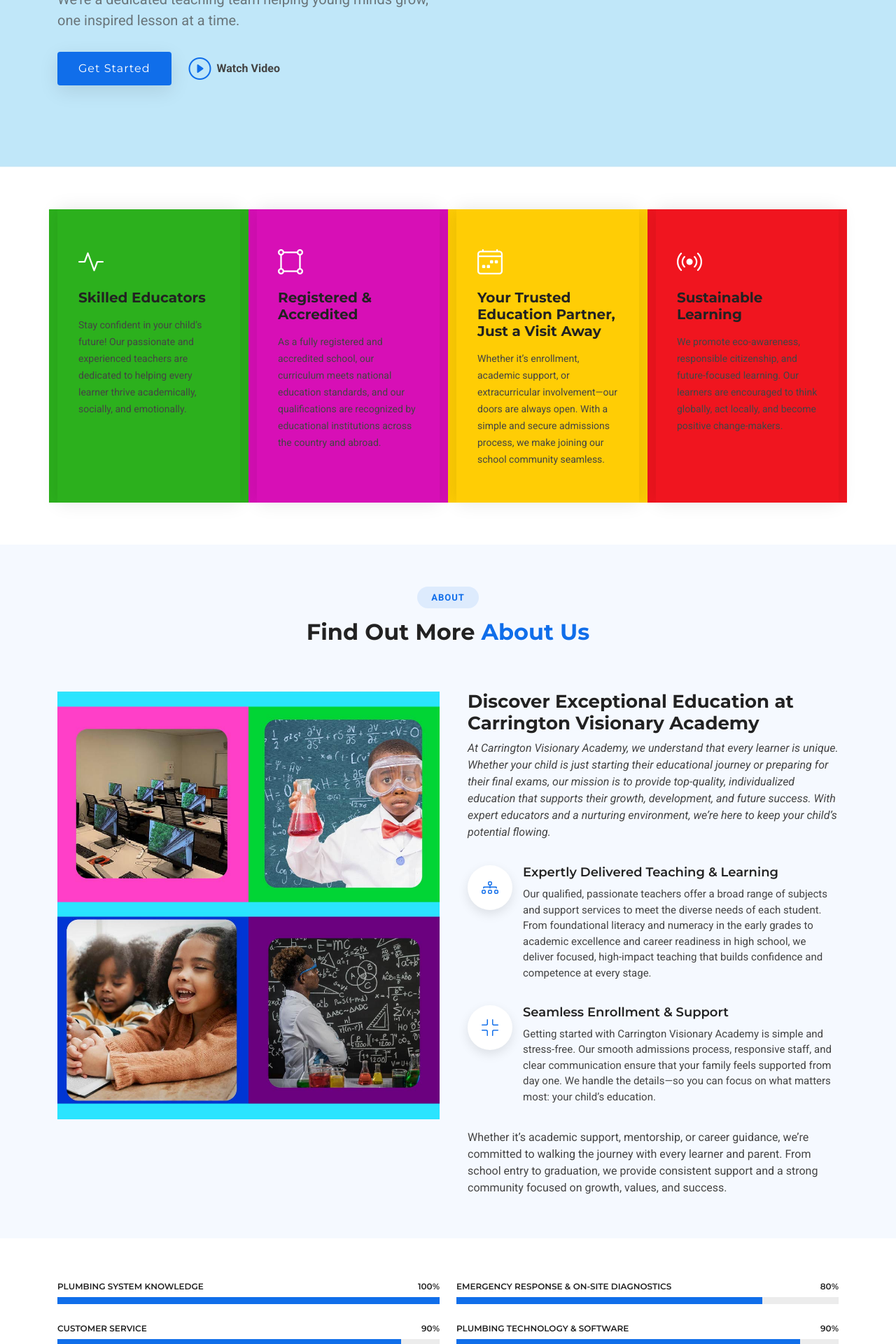
After one commit to Carrington-dev/carrington-visionary-academy, a Flask app: page /our-principles in a window 1280 px wide. The commit adds this page. Shown: the part 480-2400 px from the top of the page at 70% size. Run offline with Flask 3, Linux system fonts and the light colour scheme; some libraries are stand-ins or nearby versions.

Commit message:
Added principles views
Co-Authored-By: Stemgon <165911512+stemgon@users.noreply.github.com>
Co-Authored-By: Carrington Muleya <79579279+carrington-dev@users.noreply.github.com>

```diff
--- /dev/null
+++ b/src/templates/about/our_principles.html
@@ -0,0 +1,332 @@
+{% extends 'base.html' %}
+
+{% block title %}{% if title %}{{title}}{% else %}Thrift Experiences{% endif %}  {% endblock %}
+
+{% block content %}
+
+<!-- Hero Section -->
+<section id="hero" class="hero section light-background">
+
+    <div class="container">
+      <div class="row gy-4">
+        <div class="col-lg-6 order-2 order-lg-1 d-flex flex-column justify-content-center" data-aos="zoom-out">
+          <!--Welcome to <span>{{ company }}</span></h1> --> <h1>
+          <h1>{{ company }}<span> Preparing Our Students To Thrive</span></h1>
+          <p>We’re a dedicated teaching team helping young minds grow, one inspired lesson at a time.</p>
+          <div class="d-flex">
+            <a href="#about" class="btn-get-started">Get Started</a>
+            <a href="https://youtu.be/JzWbu371MuI?si=MRLR5skmAF6Yc1HY" class="glightbox btn-watch-video d-flex align-items-center"><i class="bi bi-play-circle"></i><span>Watch Video</span></a>
+          </div>
+        </div>
+      </div>
+    </div>
+
+  </section><!-- /Hero Section -->
+
+<!-- Featured Services Section -->
+<section id="featured-services" class="featured-services section">
+
+  <div class="container">
+
+    <div class="row gy-4">
+
+      <div class="col-xl-3 col-md-6 d-flex" data-aos="fade-up" data-aos-delay="100" style="background-color:#2cb01d !important;">
+        <div class="service-item position-relative" style="background-color:#2cb01d !important;">
+          <div class="icon"><i class="bi bi-activity icon"></i></div>
+          <h4><a href="" class="stretched-link">Skilled Educators</a></h4>
+          <p>Stay confident in your child’s future! Our passionate and experienced teachers are dedicated to helping every learner thrive academically, socially, and emotionally.
+          </p>
+        </div>
+      </div><!-- End Service Item -->
+
+      <div class="col-xl-3 col-md-6 d-flex" data-aos="fade-up" data-aos-delay="200" style="background-color:#d70fb6 !important;">
+        <div class="service-item position-relative" style="background-color:#d70fb6 !important;">
+          <div class="icon"><i class="bi bi-bounding-box-circles icon"></i></div>
+          <h4><a href="" class="stretched-link">Registered & Accredited</a></h4>
+          <p>As a fully registered and accredited school, our curriculum meets national education standards, and our qualifications are recognized by educational institutions across the country and abroad.
+          </p>
+        </div>
+      </div><!-- End Service Item -->
+
+      <div class="col-xl-3 col-md-6 d-flex" data-aos="fade-up" data-aos-delay="300" style="background-color:#ffcd05 !important;">
+        <div class="service-item position-relative" style="background-color:#ffcd05 !important;">
+          <div class="icon"><i class="bi bi-calendar4-week icon"></i></div>
+          <h4><a href="" class="stretched-link"> Your Trusted Education Partner, Just a Visit Away
+          </a></h4>
+          <p>Whether it’s enrollment, academic support, or extracurricular involvement—our doors are always open. With a simple and secure admissions process, we make joining our school community seamless.
+
+          </p>
+        </div>
+      </div><!-- End Service Item -->
+
+      <div class="col-xl-3 col-md-6 d-flex" data-aos="fade-up" data-aos-delay="400" style="background-color:#F0151F !important;">
+        <div class="service-item position-relative" style="background-color:#F0151F !important;">
+          <div class="icon"><i class="bi bi-broadcast icon"></i></div>
+          <h4><a href="" class="stretched-link">Sustainable Learning</a></h4>
+          <p>
+            We promote eco-awareness, responsible citizenship, and future-focused learning. Our learners are encouraged to think globally, act locally, and become positive change-makers.
+
+
+          </p>
+        </div>
+      </div><!-- End Service Item -->
+
+    </div>
+
+  </div>
+
+</section><!-- /Featured Services Section -->
+
+<!-- About Section -->
+<section id="about" class="about section light-background">
+
+  <!-- Section Title -->
+  <div class="container section-title" data-aos="fade-up">
+    <h2>About</h2>
+    <p><span>Find Out More</span> <span class="description-title">About Us</span></p>
+  </div><!-- End Section Title -->
+
+  <div class="container">
+
+    <div class="row gy-3">
+
+      <div class="col-lg-6" data-aos="fade-up" data-aos-delay="100">
+        <img src="{{ url_for('static', filename='img/about.jpg') }}" alt="" class="img-fluid">
+      </div>
+
+      <div class="col-lg-6 d-flex flex-column justify-content-center" data-aos="fade-up" data-aos-delay="200">
+        <div class="about-content ps-0 ps-lg-3">
+          <h3>Discover Exceptional Education at
+            {{ company }}
+            </h3>
+          <p class="fst-italic">
+            At {{ company }}, we understand that every learner is unique. Whether your child is just starting their educational journey or preparing for their final exams, our mission is to provide top-quality, individualized education that supports their growth, development, and future success. With expert educators and a nurturing environment, we’re here to keep your child’s potential flowing.
+
+          </p>
+          <ul>
+            <li>
+              <i class="bi bi-diagram-3"></i>
+              <div>
+                <h4>Expertly Delivered Teaching & Learning
+                </h4>
+                <p>
+                  Our qualified, passionate teachers offer a broad range of subjects and support services to meet the diverse needs of each student. From foundational literacy and numeracy in the early grades to academic excellence and career readiness in high school, we deliver focused, high-impact teaching that builds confidence and competence at every stage.
+                </p>
+              </div>
+            </li>
+            <li>
+              <i class="bi bi-fullscreen-exit"></i>
+              <div>
+                <h4>Seamless Enrollment & Support</h4>
+                <p>
+                  Getting started with {{ company }} is simple and stress-free. Our smooth admissions process, responsive staff, and clear communication ensure that your family feels supported from day one. We handle the details—so you can focus on what matters most: your child’s education.
+
+
+                </p>
+              </div>
+            </li>
+          </ul>
+          <p>
+            Whether it’s academic support, mentorship, or career guidance, we’re committed to walking the journey with every learner and parent. From school entry to graduation, we provide consistent support and a strong community focused on growth, values, and success.
+          </p>
+        </div>
+
+      </div>
+    </div>
+
+  </div>
+
+</section><!-- /About Section -->
+
+<!-- Skills Section -->
+<section id="skills" class="skills section">
+
+  <div class="container" data-aos="fade-up" data-aos-delay="100">
+
+    <div class="row skills-content skills-animation">
+
+      <div class="col-lg-6">
+
+        <div class="progress">
+          <span class="skill"><span>Plumbing System Knowledge</span> <i class="val">100%</i></span>
+          <div class="progress-bar-wrap">
+            <div class="progress-bar" role="progressbar" aria-valuenow="100" aria-valuemin="0" aria-valuemax="100"></div>
+          </div>
+        </div><!-- End Skills Item -->
+
+        <div class="progress">
+          <span class="skill"><span>Customer Service</span> <i class="val">90%</i></span>
+          <div class="progress-bar-wrap">
+            <div class="progress-bar" role="progressbar" aria-valuenow="90" aria-valuemin="0" aria-valuemax="100"></div>
+          </div>
+        </div><!-- End Skills Item -->
+
+        <div class="progress">
+          <span class="skill"><span>Plumbing Installation & Repair Expertise</span> <i class="val">75%</i></span>
+          <div class="progress-bar-wrap">
+            <div class="progress-bar" role="progressbar" aria-valuenow="75" aria-valuemin="0" aria-valuemax="100"></div>
+          </div>
+        </div><!-- End Skills Item -->
+
+        <div class="progress">
+          <span class="skill"><span>Customer Obsession</span> <i class="val">100%</i></span>
+          <div class="progress-bar-wrap">
+            <div class="progress-bar" role="progressbar" aria-valuenow="100" aria-valuemin="0" aria-valuemax="100"></div>
+          </div>
+        </div><!-- End Skills Item -->
+
+        <div class="progress">
+          <span class="skill"><span>Water Efficiency & Sustainability Solutions</span> <i class="val">75%</i></span>
+          <div class="progress-bar-wrap">
+            <div class="progress-bar" role="progressbar" aria-valuenow="75" aria-valuemin="0" aria-valuemax="100"></div>
+          </div>
+        </div><!-- End Skills Item -->
+
+      </div>
+
+      <div class="col-lg-6">
+
+        <div class="progress">
+          <span class="skill"><span>Emergency Response & On-Site Diagnostics </span> <i class="val">80%</i></span>
+          <div class="progress-bar-wrap">
+            <div class="progress-bar" role="progressbar" aria-valuenow="80" aria-valuemin="0" aria-valuemax="100"></div>
+          </div>
+        </div><!-- End Skills Item -->
+
+        <div class="progress">
+          <span class="skill"><span>Plumbing Technology & Software</span> <i class="val">90%</i></span>
+          <div class="progress-bar-wrap">
+            <div class="progress-bar" role="progressbar" aria-valuenow="90" aria-valuemin="0" aria-valuemax="100"></div>
+          </div>
+        </div><!-- End Skills Item -->
+
+        <div class="progress">
+          <span class="skill"><span>Permits & Regulatory Compliance Assistance</span> <i class="val">55%</i></span>
+          <div class="progress-bar-wrap">
+            <div class="progress-bar" role="progressbar" aria-valuenow="55" aria-valuemin="0" aria-valuemax="100"></div>
+          </div>
+        </div><!-- End Skills Item -->
+
+        <div class="progress">
+          <span class="skill"><span>Health, Safety & Environmental Awareness</span> <i class="val">55%</i></span>
+          <div class="progress-bar-wrap">
+            <div class="progress-bar" role="progressbar" aria-valuenow="55" aria-valuemin="0" aria-valuemax="100"></div>
+          </div>
+        </div><!-- End Skills Item -->
+
+        <div class="progress">
+          <span class="skill"><span>Communication Skills</span> <i class="val">55%</i></span>
+          <div class="progress-bar-wrap">
+            <div class="progress-bar" role="progressbar" aria-valuenow="55" aria-valuemin="0" aria-valuemax="100"></div>
+          </div>
+        </div><!-- End Skills Item -->
+
+      </div>
+
+    </div>
+
+  </div>
+
+</section><!-- /Skills Section -->
+
+<!-- Stats Section -->
+<section id="stats" class="stats section">
+
+  <div class="container" data-aos="fade-up" data-aos-delay="100">
+
+    <div class="row gy-4">
+
+      <div class="col-lg-3 col-md-6 d-flex flex-column align-items-center">
+        <i class="bi bi-emoji-smile"></i>
+        <div class="stats-item">
+          <span data-purecounter-start="0" data-purecounter-end="232" data-purecounter-duration="1" class="purecounter"></span>
+          <p>Happy Clients</p>
+        </div>
+      </div><!-- End Stats Item -->
+
+      <div class="col-lg-3 col-md-6 d-flex flex-column align-items-center">
+        <i class="bi bi-journal-richtext"></i>
+        <div class="stats-item">
+          <span data-purecounter-start="0" data-purecounter-end="521" data-purecounter-duration="1" class="purecounter"></span>
+          <p>Projects</p>
+        </div>
+      </div><!-- End Stats Item -->
+
+      <div class="col-lg-3 col-md-6 d-flex flex-column align-items-center">
+        <i class="bi bi-headset"></i>
+        <div class="stats-item">
+          <span data-purecounter-start="0" data-purecounter-end="1463" data-purecounter-duration="1" class="purecounter"></span>
+          <p>Hours Of Support</p>
+        </div>
+      </div><!-- End Stats Item -->
+
+      <div class="col-lg-3 col-md-6 d-flex flex-column align-items-center">
+        <i class="bi bi-people"></i>
+        <div class="stats-item">
+          <span data-purecounter-start="0" data-purecounter-end="15" data-purecounter-duration="1" class="purecounter"></span>
+          <p>Hard Workers</p>
+        </div>
+      </div><!-- End Stats Item -->
+
+    </div>
+
+  </div>
+
+</section><!-- /Stats Section -->
+
+<!-- Clients Section -->
+<section id="clients" class="clients section light-background">
+
+  <div class="container">
+
+    <div class="swiper init-swiper">
+      <script type="application/json" class="swiper-config">
+        {
+          "loop": true,
+          "speed": 600,
+          "autoplay": {
+            "delay": 5000
+          },
+          "slidesPerView": "auto",
+          "pagination": {
+            "el": ".swiper-pagination",
+            "type": "bullets",
+            "clickable": true
+          },
+          "breakpoints": {
+            "320": {
+              "slidesPerView": 2,
+              "spaceBetween": 40
+            },
+            "480": {
+              "slidesPerView": 3,
+              "spaceBetween": 60
+            },
+            "640": {
+              "slidesPerView": 4,
+              "spaceBetween": 80
+            },
+            "992": {
+              "slidesPerView": 6,
+              "spaceBetween": 120
+            }
+          }
+        }
+      </script>
+      <div class="swiper-wrapper align-items-center">
+        <div class="swiper-slide"><img src="{{ url_for('static', filename='img/clients/client-1.png') }}" class="img-fluid" alt=""></div>
+        <div class="swiper-slide"><img src="{{ url_for('static', filename='img/clients/client-2.png') }}" class="img-fluid" alt=""></div>
+        <div class="swiper-slide"><img src="{{ url_for('static', filename='img/clients/client-3.png') }}" class="img-fluid" alt=""></div>
+        <div class="swiper-slide"><img src="{{ url_for('static', filename='img/clients/client-4.png') }}" class="img-fluid" alt=""></div>
+        <div class="swiper-slide"><img src="{{ url_for('static', filename='img/clients/client-5.png') }}" class="img-fluid" alt=""></div>
+        <div class="swiper-slide"><img src="{{ url_for('static', filename='img/clients/client-6.png') }}" class="img-fluid" alt=""></div>
+        <div class="swiper-slide"><img src="{{ url_for('static', filename='img/clients/client-7.png') }}" class="img-fluid" alt=""></div>
+        <div class="swiper-slide"><img src="{{ url_for('static', filename='img/clients/client-8.png') }}" class="img-fluid" alt=""></div>
+      </div>
+    </div>
+
+  </div>
+
+</section><!-- /Clients Section -->
+
+{% endblock %}
--- a/src/templates/base.html
+++ b/src/templates/base.html
@@ -67,7 +67,7 @@
             <li class="dropdown"><a href="{{ url_for('about') }}"><span>About Us</span> <i class="bi bi-chevron-down toggle-dropdown"></i></a>
               <ul>
                 <li><a href="{{ url_for('academic_excellence') }}">Academic Excellence</a></li>
-                <li><a href="{{ url_for('about') }}">Our Principles</a></li>
+                <li><a href="{{ url_for('our_principles') }}">Our Principles</a></li>
                 <li><a href="{{ url_for('about') }}">Our Teachers</a></li>
                 <li><a href="{{ url_for('about') }}">About Us</a></li>
                 <li><a href="{{ url_for('about') }}">FAQ's</a></li>
--- a/src/views.py
+++ b/src/views.py
@@ -46,3 +46,7 @@
 @app.route("/academic-excellence")
 def academic_excellence():
     return render_template("about/academic_excellence.html")
+
+@app.route("/our-principles")
+def our_principles():
+    return render_template("about/our_principles.html")
```
